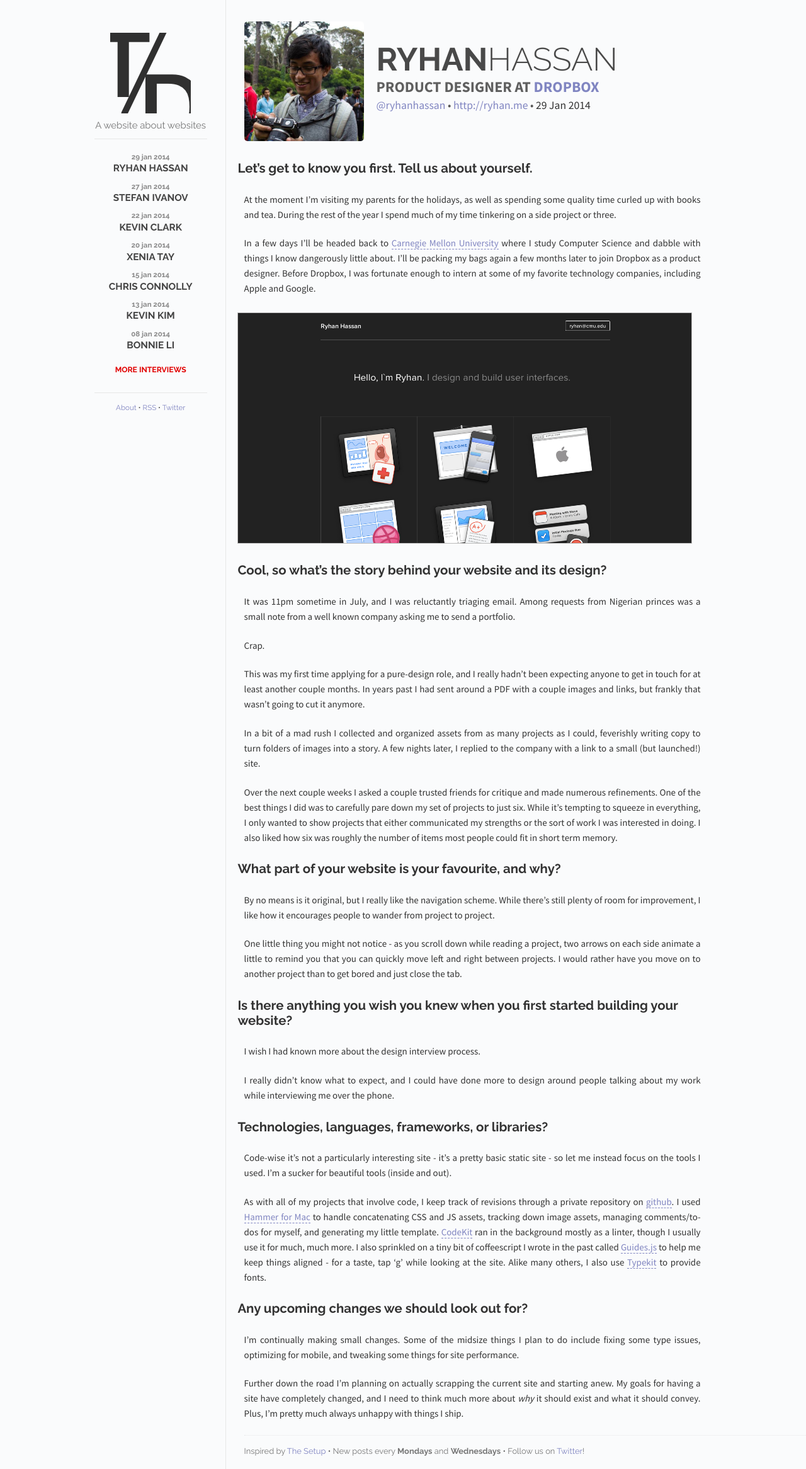
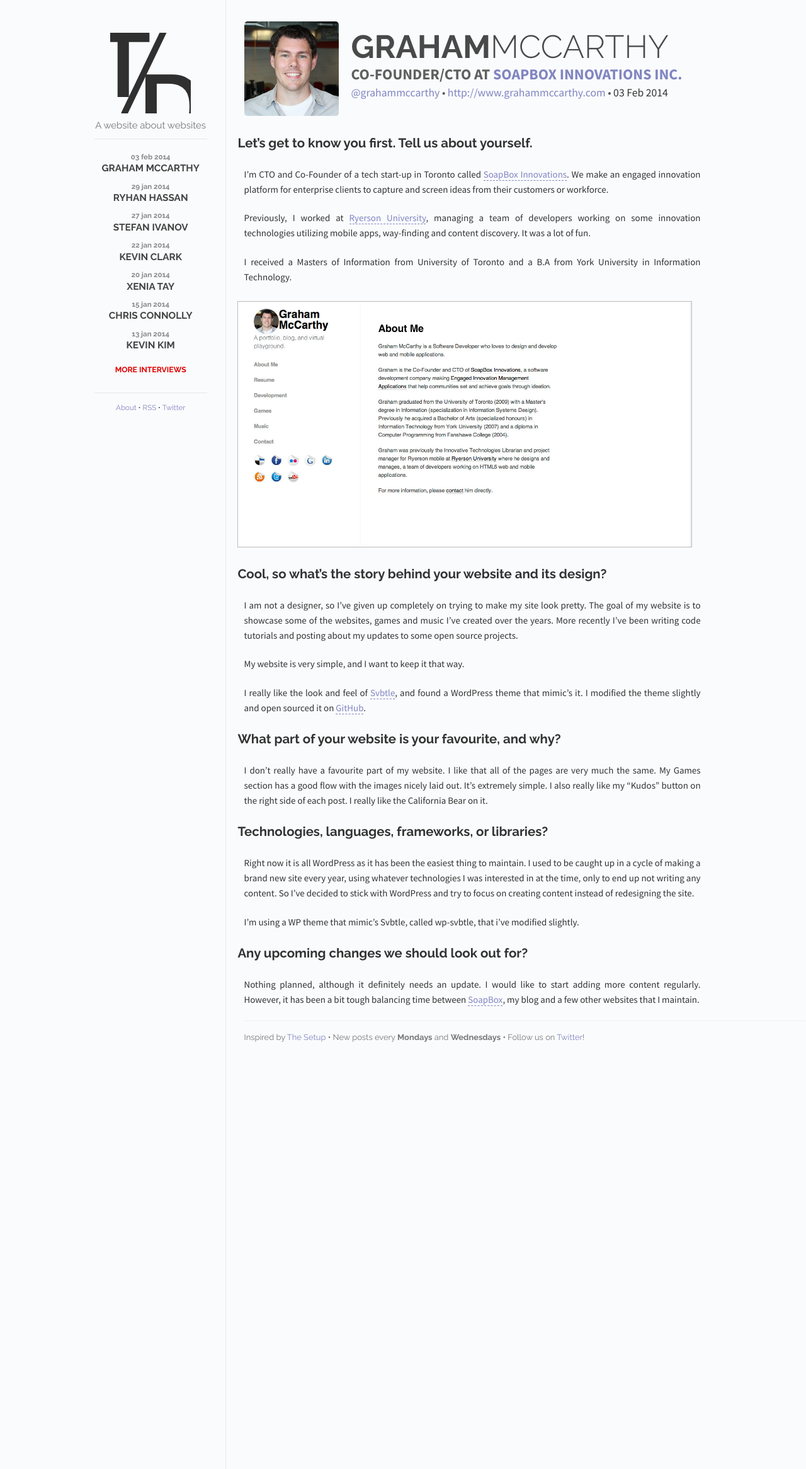
Before and after one commit to the-development/thedevelopment, a Jekyll site: the page built from index.html, in a window 1280 px wide. Shown: the whole page at 63% size. Built offline with Jekyll 4.4.1, drawn with Linux system fonts in a browser that asks for light colours; Markdown is read by kramdown in place of the engine named in the settings.

Commit message:
Upload Graham McCarthy's interview

```diff
--- /dev/null
+++ b/_posts/2014-02-03-graham-mccarthy.md
@@ -0,0 +1,45 @@
+---
+layout: post
+firstname: Graham
+lastname: McCarthy
+position: Co-Founder/CTO
+company: SoapBox Innovations Inc.
+companyurl: http://soapboxhq.com
+img: grahammccarthy.png
+twitter: grahammccarthy
+website: http://www.grahammccarthy.com
+date:   2014-02-03 11:00:00
+categories: posts
+---
+
+## Let's get to know you first. Tell us about yourself.
+
+I'm CTO and Co-Founder of a tech start-up in Toronto called [SoapBox Innovations](http://soapboxhq.com). We make an engaged innovation platform for enterprise clients to capture and screen ideas from their customers or workforce.
+
+Previously, I worked at [Ryerson University](http://www.ryerson.ca/index.html), managing a team of developers working on some innovation technologies utilizing mobile apps, way-finding and content discovery. It was a lot of fun.
+
+I received a Masters of Information from University of Toronto and a B.A from York University in Information Technology.
+
+## ![screenshot](http://thedevelopment.co/images/screenshots/grahammccarthy.jpg)
+
+## Cool, so what's the story behind your website and its design?
+
+I am not a designer, so I've given up completely on trying to make my site look pretty. The goal of my website is to showcase some of the websites, games and music I've created over the years. More recently I've been writing code tutorials and posting about my updates to some open source projects.
+
+My website is very simple, and I want to keep it that way.
+
+I really like the look and feel of [Svbtle](https://svbtle.com), and found a WordPress theme that mimic's it. I modified the theme slightly and open sourced it on [GitHub](https://github.com/grahammccarthy/wp-svbtle).
+
+## What part of your website is your favourite, and why?
+
+I don't really have a favourite part of my website. I like that all of the pages are very much the same. My Games section has a good flow with the images nicely laid out. It's extremely simple. I also really like my "Kudos" button on the right side of each post. I really like the California Bear on it.
+
+## Technologies, languages, frameworks, or libraries?
+
+Right now it is all WordPress as it has been the easiest thing to maintain. I used to be caught up in a cycle of making a brand new site every year, using whatever technologies I was interested in at the time, only to end up not writing any content. So I've decided to stick with WordPress and try to focus on creating content instead of redesigning the site.
+
+I'm using a WP theme that mimic's Svbtle, called wp-svbtle, that i've modified slightly.
+
+## Any upcoming changes we should look out for?
+
+Nothing planned, although it definitely needs an update. I would like to start adding more content regularly. However, it has been a bit tough balancing time between [SoapBox](http://soapboxhq.com), my blog and a few other websites that I maintain.
--- a/css/responsive.css
+++ b/css/responsive.css
@@ -112,11 +112,11 @@
   }
 
   #name {
-    font-size: 1.35em;
+    font-size: 1.25em;
   }
 
   #info-links {
-    font-size: 0.75em;
+    font-size: 0.8em;
   }
 
   .sidebar {
```
Also changed, not shown: images/dps/grahammccarthy.png (added), images/screenshots/grahammccarthy.jpg (added).
